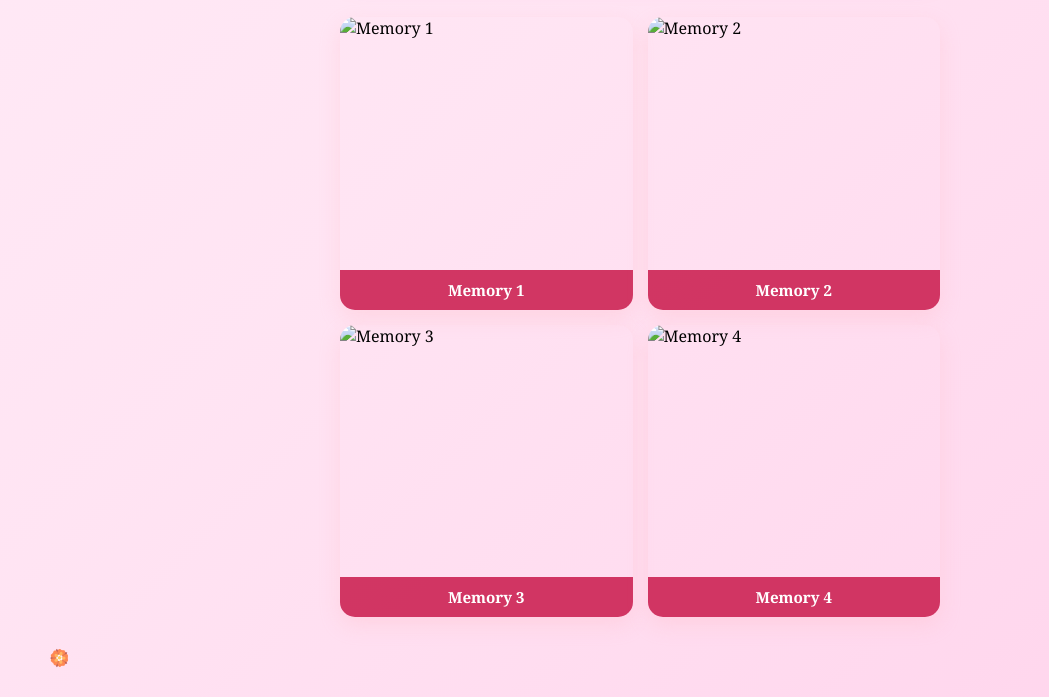
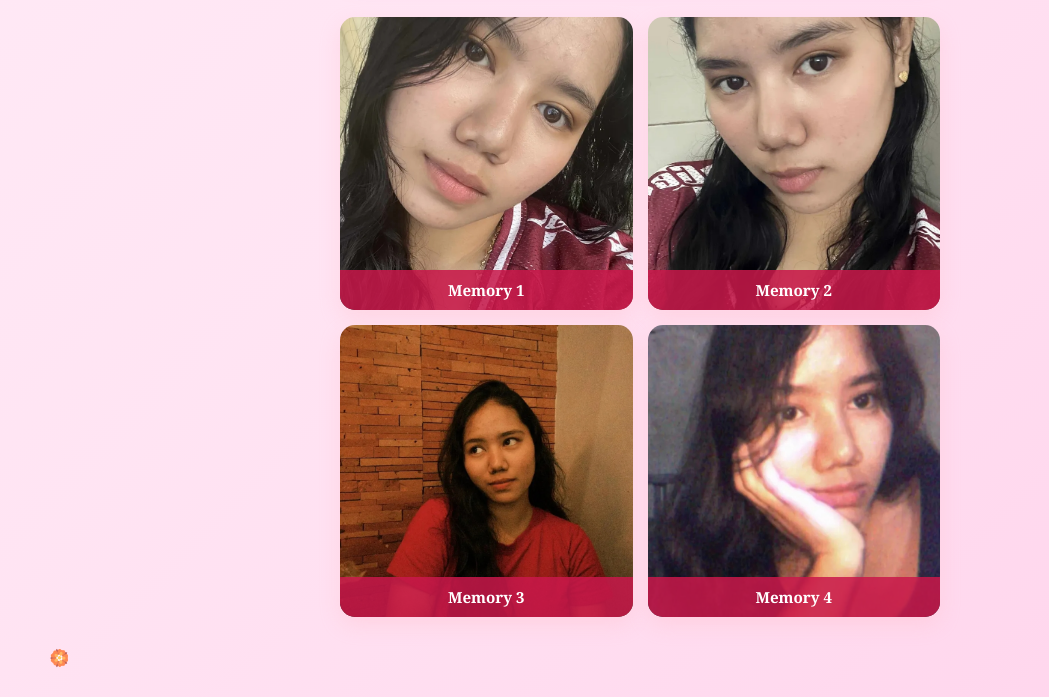
Before and after one commit to Vorexenth/rainegwapaa, a plain HTML site: page index.html in a window 1280 px wide. Shown: the part 803-1500 px from the top of the page, without its empty margins (0-1049 px from the left). Drawn offline with Linux system fonts and the light colour scheme.

Commit message:
Update image paths in photo gallery

```diff
--- a/index.html
+++ b/index.html
@@ -470,19 +470,19 @@
 
         <div class="photo-gallery">
             <div class="photo-item">
-                <img src="r1.png" alt="Memory 1" class="photo-img">
+                <img src="images/r1.png" alt="Memory 1" class="photo-img">
                 <div class="photo-caption">Memory 1</div>
             </div>
             <div class="photo-item">
-                <img src="r2.png" alt="Memory 2" class="photo-img">
+                <img src="images/r2.png" alt="Memory 2" class="photo-img">
                 <div class="photo-caption">Memory 2</div>
             </div>
             <div class="photo-item">
-                <img src="r3.png" alt="Memory 3" class="photo-img">
+                <img src="images/r3.png" alt="Memory 3" class="photo-img">
                 <div class="photo-caption">Memory 3</div>
             </div>
             <div class="photo-item">
-                <img src="r4.png" alt="Memory 4" class="photo-img">
+                <img src="images/r4.png" alt="Memory 4" class="photo-img">
                 <div class="photo-caption">Memory 4</div>
             </div>
         </div>
```
